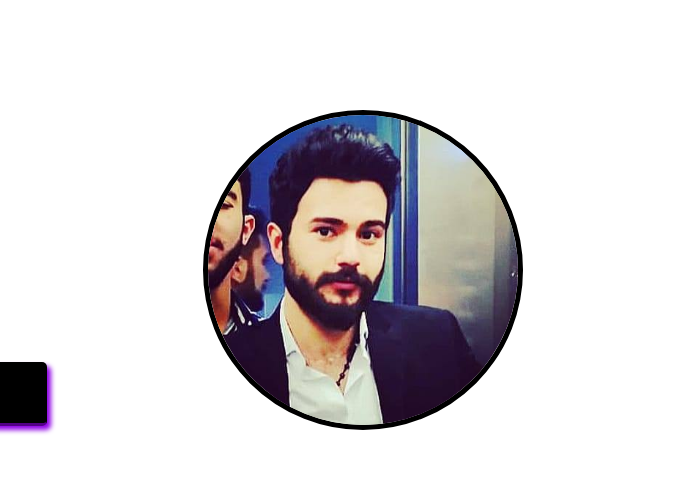
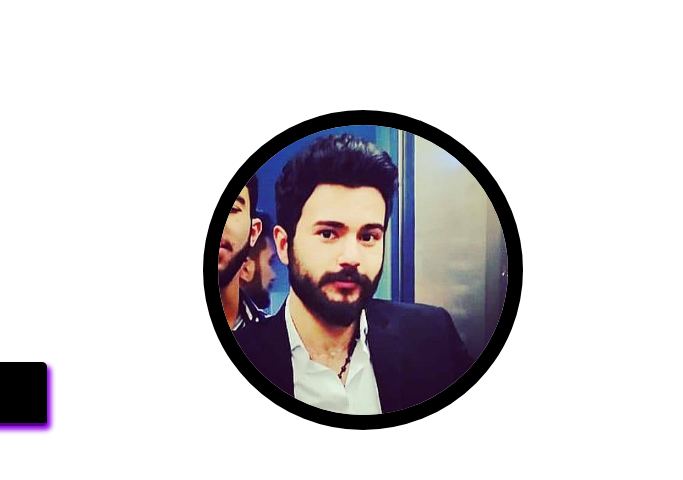
Before and after one commit to FuadBabayev/Sass-Project-to-Produce, a website: page index.html in a window 1280 px wide. Shown: the part 147-627 px from the top of the page, 597-1280 px from the left. Drawn offline with nearby package versions, Linux system fonts and the light colour scheme.

```diff
--- a/sass/_base.scss
+++ b/sass/_base.scss
@@ -115,7 +115,9 @@
 .home-part2 img{
     width: 100%;
     border-radius: 50%;
-    border: 5px solid black;
+    border: 15px solid black;
+    object-fit: cover;
+    object-position: center;
 }
 .home-part1 .prolog{
     font-size: 30px;
```
Also changed, not shown: css/index.css.
